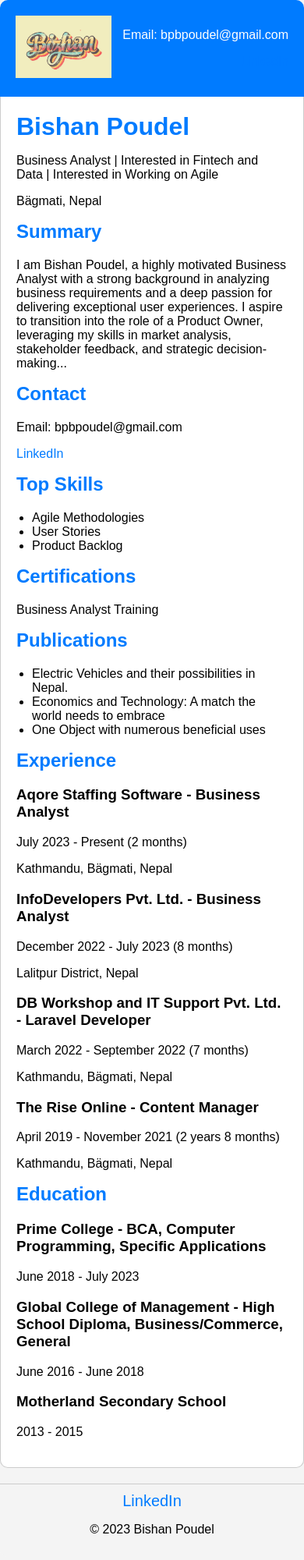
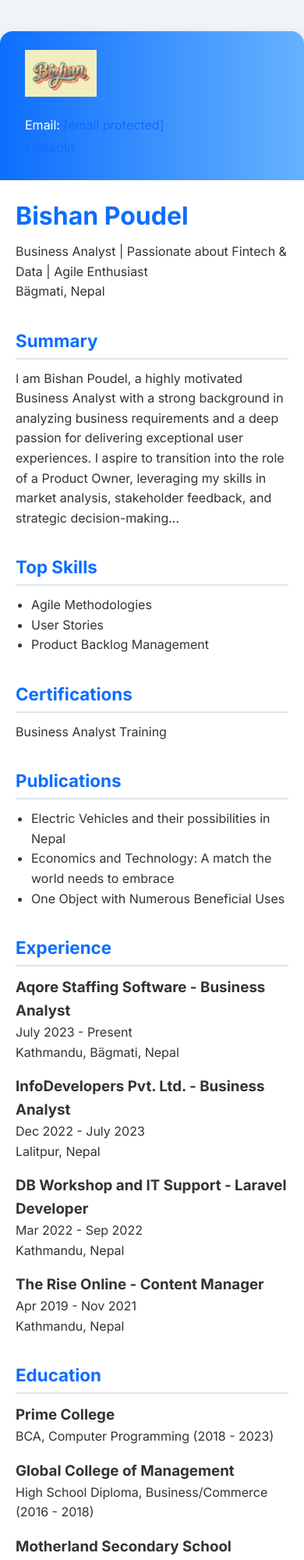
Before and after one commit to bishanynwa/PortfolioPage, a plain HTML site: page index.html in a window 390 px wide. Shown: the top 2000 px of the page at 78% size. Drawn offline with Linux system fonts and the light colour scheme.

Commit message:
Update index.html

```diff
--- a/index.html
+++ b/index.html
@@ -1,165 +1,197 @@
 <!DOCTYPE html>
 <html lang="en">
 <head>
-    <meta charset="UTF-8">
-    <meta name="viewport" content="width=device-width, initial-scale=1.0">
+    <meta charset="UTF-8" />
+    <meta name="viewport" content="width=device-width, initial-scale=1.0" />
+    <title>Bishan Poudel - CV</title>
+    <link href="https://fonts.googleapis.com/css2?family=Inter:wght@400;600;700&display=swap" rel="stylesheet">
     <style>
-        body {
-            font-family: Arial, sans-serif;
+        * {
             margin: 0;
             padding: 0;
-            background-color: #f4f4f4;
+            box-sizing: border-box;
+        }
+
+        body {
+            font-family: 'Inter', sans-serif;
+            background-color: #f1f4f9;
+            color: #333;
+            line-height: 1.6;
+        }
+
+        a {
+            color: #0d6efd;
+            text-decoration: none;
+        }
+
+        .container {
+            max-width: 850px;
+            margin: 40px auto;
+            background: #fff;
+            border-radius: 16px;
+            box-shadow: 0 4px 20px rgba(0, 0, 0, 0.08);
+            overflow: hidden;
         }
 
         .header {
-            max-width: 800px;
-            margin: 0 auto;
-            padding: 20px;
-            background-color: #007BFF;
+            background: linear-gradient(90deg, #0d6efd, #66b2ff);
             color: #fff;
-            border-radius: 10px 10px 0 0;
+            padding: 24px 32px;
             display: flex;
             justify-content: space-between;
             align-items: center;
+            flex-wrap: wrap;
         }
 
         .logo img {
-            max-height: 80px;
+            height: 60px;
         }
 
-        .contact-info {
-            text-align: right;
+        .contact-info p {
+            margin: 4px 0;
         }
 
         .main-content {
-            max-width: 800px;
-            margin: 0 auto;
-            padding: 20px;
-            background-color: #fff;
-            border: 1px solid #ccc;
-            border-top: none;
-            border-radius: 0 0 10px 10px;
+            padding: 32px;
         }
 
         h1 {
-            margin: 0;
-            color: #007BFF;
+            font-size: 2rem;
+            margin-bottom: 8px;
+            color: #0d6efd;
         }
 
         h2 {
-            margin-top: 0;
-            color: #007BFF;
+            font-size: 1.4rem;
+            margin-top: 32px;
+            margin-bottom: 12px;
+            color: #0d6efd;
+            border-bottom: 2px solid #e0e6f1;
+            padding-bottom: 4px;
         }
 
-        a {
-            color: #007BFF;
-            text-decoration: none;
+        .section {
+            margin-bottom: 24px;
         }
 
         ul {
-            list-style: disc;
             padding-left: 20px;
         }
 
-        .job {
-            margin-bottom: 15px;
-        }
-
-        .edu {
-            margin-bottom: 15px;
+        .job, .edu {
+            margin-bottom: 16px;
         }
 
         footer {
+            background: #f8f9fa;
             text-align: center;
-            margin-top: 20px;
-            padding: 10px;
-            background-color: #f4f4f4;
-            border-top: 1px solid #ccc;
-            border-radius: 0 0 10px 10px;
+            padding: 16px;
+            font-size: 0.9rem;
+            color: #666;
         }
 
         .social-icons a {
-            margin: 0 5px;
-            color: #007BFF;
-            font-size: 20px;
+            margin: 0 8px;
+            font-weight: 600;
+        }
+
+        @media (max-width: 600px) {
+            .header {
+                flex-direction: column;
+                align-items: flex-start;
+                gap: 12px;
+            }
+
+            .main-content {
+                padding: 20px;
+            }
         }
     </style>
-    <title>Bishan Poudel - CV</title>
 </head>
 <body>
+
+<div class="container">
     <div class="header">
         <div class="logo">
-            <img src="logo.png" alt="Logo">
+            <img src="logo.png" alt="Logo" />
         </div>
         <div class="contact-info">
-            <p>Email: bpbpoudel@gmail.com</p>
+            <p>Email: <a href="/cdn-cgi/l/email-protection" class="__cf_email__">[email&#160;protected]</a></p>
             <p><a href="https://www.linkedin.com/in/bishan/">LinkedIn</a></p>
         </div>
     </div>
 
     <div class="main-content">
         <h1>Bishan Poudel</h1>
-        <p>Business Analyst | Interested in Fintech and Data | Interested in Working on Agile</p>
+        <p>Business Analyst | Passionate about Fintech & Data | Agile Enthusiast</p>
         <p>Bägmati, Nepal</p>
 
+        <div class="section">
             <h2>Summary</h2>
             <p>I am Bishan Poudel, a highly motivated Business Analyst with a strong background in analyzing business requirements and a deep passion for delivering exceptional user experiences. I aspire to transition into the role of a Product Owner, leveraging my skills in market analysis, stakeholder feedback, and strategic decision-making...</p>
+        </div>
 
-        <h2>Contact</h2>
-        <p>Email: bpbpoudel@gmail.com</p>
-        <p><a href="https://www.linkedin.com/in/bishan/">LinkedIn</a></p>
-
+        <div class="section">
             <h2>Top Skills</h2>
             <ul>
                 <li>Agile Methodologies</li>
                 <li>User Stories</li>
-            <li>Product Backlog</li>
+                <li>Product Backlog Management</li>
             </ul>
+        </div>
 
+        <div class="section">
             <h2>Certifications</h2>
             <p>Business Analyst Training</p>
+        </div>
 
+        <div class="section">
             <h2>Publications</h2>
             <ul>
-            <li>Electric Vehicles and their possibilities in Nepal.</li>
+                <li>Electric Vehicles and their possibilities in Nepal</li>
                 <li>Economics and Technology: A match the world needs to embrace</li>
-            <li>One Object with numerous beneficial uses</li>
+                <li>One Object with Numerous Beneficial Uses</li>
             </ul>
+        </div>
 
+        <div class="section">
             <h2>Experience</h2>
             <div class="job">
                 <h3>Aqore Staffing Software - Business Analyst</h3>
-            <p>July 2023 - Present (2 months)</p>
+                <p>July 2023 - Present</p>
                 <p>Kathmandu, Bägmati, Nepal</p>
             </div>
             <div class="job">
                 <h3>InfoDevelopers Pvt. Ltd. - Business Analyst</h3>
-            <p>December 2022 - July 2023 (8 months)</p>
-            <p>Lalitpur District, Nepal</p>
+                <p>Dec 2022 - July 2023</p>
+                <p>Lalitpur, Nepal</p>
             </div>
             <div class="job">
-            <h3>DB Workshop and IT Support Pvt. Ltd. - Laravel Developer</h3>
-            <p>March 2022 - September 2022 (7 months)</p>
-            <p>Kathmandu, Bägmati, Nepal</p>
+                <h3>DB Workshop and IT Support - Laravel Developer</h3>
+                <p>Mar 2022 - Sep 2022</p>
+                <p>Kathmandu, Nepal</p>
             </div>
             <div class="job">
                 <h3>The Rise Online - Content Manager</h3>
-            <p>April 2019 - November 2021 (2 years 8 months)</p>
-            <p>Kathmandu, Bägmati, Nepal</p>
+                <p>Apr 2019 - Nov 2021</p>
+                <p>Kathmandu, Nepal</p>
+            </div>
         </div>
 
+        <div class="section">
             <h2>Education</h2>
             <div class="edu">
-            <h3>Prime College - BCA, Computer Programming, Specific Applications</h3>
-            <p>June 2018 - July 2023</p>
+                <h3>Prime College</h3>
+                <p>BCA, Computer Programming (2018 - 2023)</p>
             </div>
             <div class="edu">
-            <h3>Global College of Management - High School Diploma, Business/Commerce, General</h3>
-            <p>June 2016 - June 2018</p>
+                <h3>Global College of Management</h3>
+                <p>High School Diploma, Business/Commerce (2016 - 2018)</p>
             </div>
             <div class="edu">
                 <h3>Motherland Secondary School</h3>
                 <p>2013 - 2015</p>
+            </div>
         </div>
     </div>
 
@@ -169,5 +201,8 @@
         </div>
         <p>&#169; 2023 Bishan Poudel</p>
     </footer>
+</div>
+
+<script data-cfasync="false" src="/cdn-cgi/scripts/5c5dd728/cloudflare-static/email-decode.min.js"></script>
 </body>
 </html>
```
Lines whose indentation alone changed are shown as unchanged.
